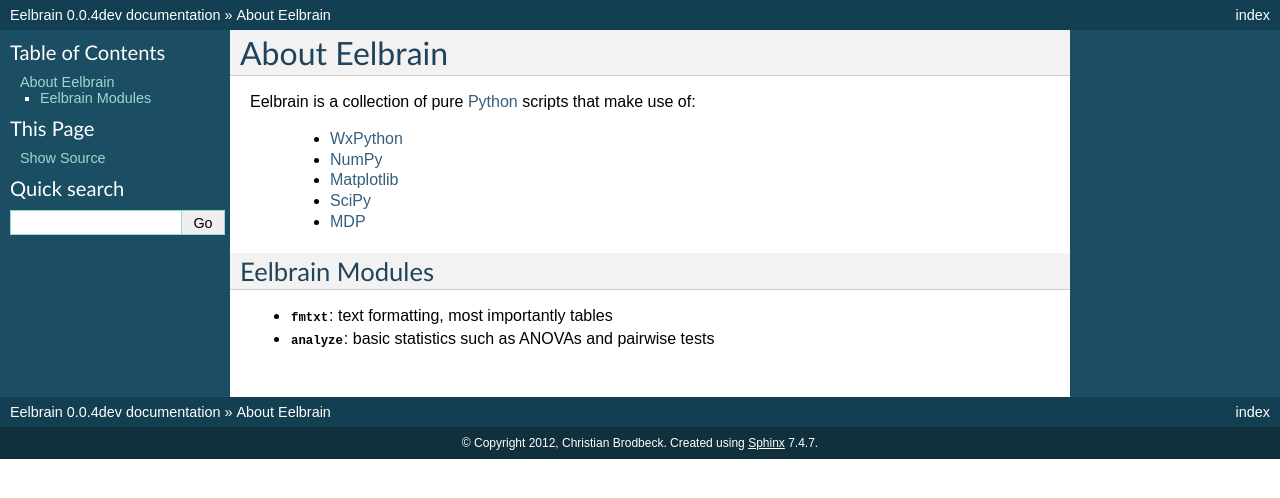
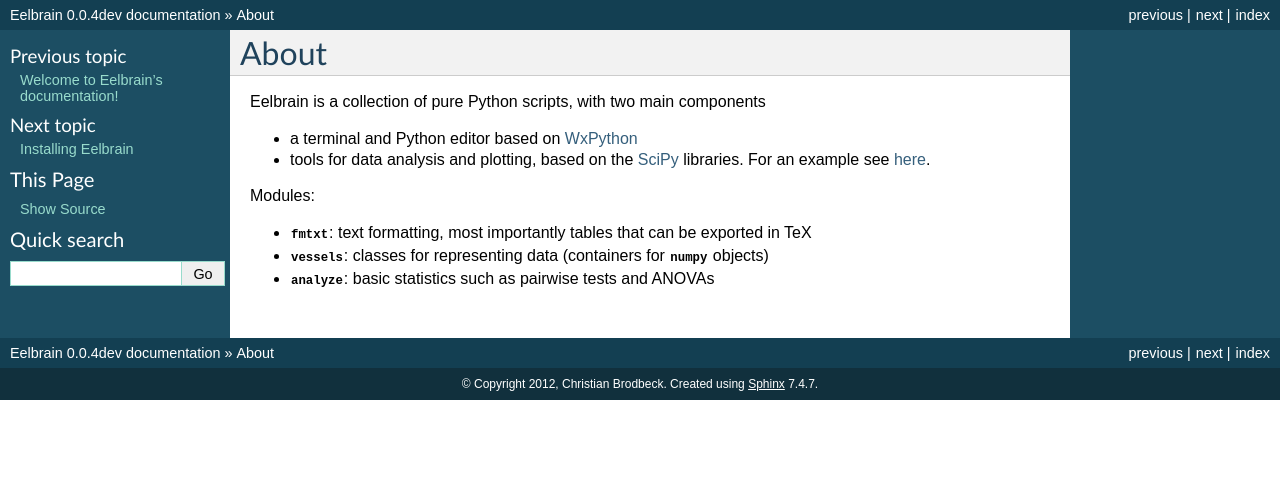
Before and after one commit to christianbrodbeck/Eelbrain, a Sphinx documentation site: the page built from doc/About.rst, in a window 1280 px wide. Shown: the top 498 px of the page. Built offline with Sphinx 7.4.7, drawn with Linux system fonts in a browser that asks for light colours; formulas are drawn with MathJax 3.

Commit message:
DOC update

```diff
--- a/doc/About.rst
+++ b/doc/About.rst
@@ -1,19 +1,19 @@
 
-About Eelbrain
-==============
+About
+=====
 
-Eelbrain is a collection of pure `Python <http://www.python.org>`_ scripts
-that make use of:
+Eelbrain is a collection of pure Python scripts, with two
+main components
 
- * `WxPython <http://www.wxpython.org/>`_
- * `NumPy <http://numpy.scipy.org>`_
- * `Matplotlib <http://matplotlib.sourceforge.net/>`_
- * `SciPy <http://www.scipy.org/>`_
- * `MDP <http://mdp-toolkit.sourceforge.net/>`_
+*   a terminal and Python editor based on `WxPython <http://www.wxpython.org/>`_
+*   tools for data analysis and plotting, based on the
+    `SciPy <http://www.scipy.org/>`_ libraries.
+    For an example see :ref:`here <statistics-example>`.
 
+Modules:
 
-Eelbrain Modules
-^^^^^^^^^^^^^^^^
-
-*   :py:mod:`fmtxt`: text formatting, most importantly tables
-*   :py:mod:`analyze`: basic statistics such as ANOVAs and pairwise tests
+*   :py:mod:`fmtxt`: text formatting, most importantly tables that can be
+    exported in TeX
+*   :py:mod:`vessels`: classes for representing data (containers for
+    :py:mod:`numpy` objects)
+*   :py:mod:`analyze`: basic statistics such as pairwise tests and ANOVAs
--- a/doc/Installing.rst
+++ b/doc/Installing.rst
@@ -43,6 +43,7 @@ functionality:
 
 * `mne <https://github.com/mne-tools/mne-python>`_
 * `tex <http://pypi.python.org/pypi/tex>`_ Enables exporting tables as pdf
+  (also requires a working tex distribution)
   (also requires a working Latex installation)
 * `bioread <http://pypi.python.org/pypi/bioread>`_ Enables an importer for
   ``.acq`` files.
--- a/doc/index.rst
+++ b/doc/index.rst
@@ -16,6 +16,7 @@ Contents:
 .. toctree::
    :maxdepth: 2
 
+   About
    Installing
    Interface
    data-objects
```
Also changed, not shown: README.txt (+0 -49 lines), doc/data-objects.rst (+58 -25 lines).
